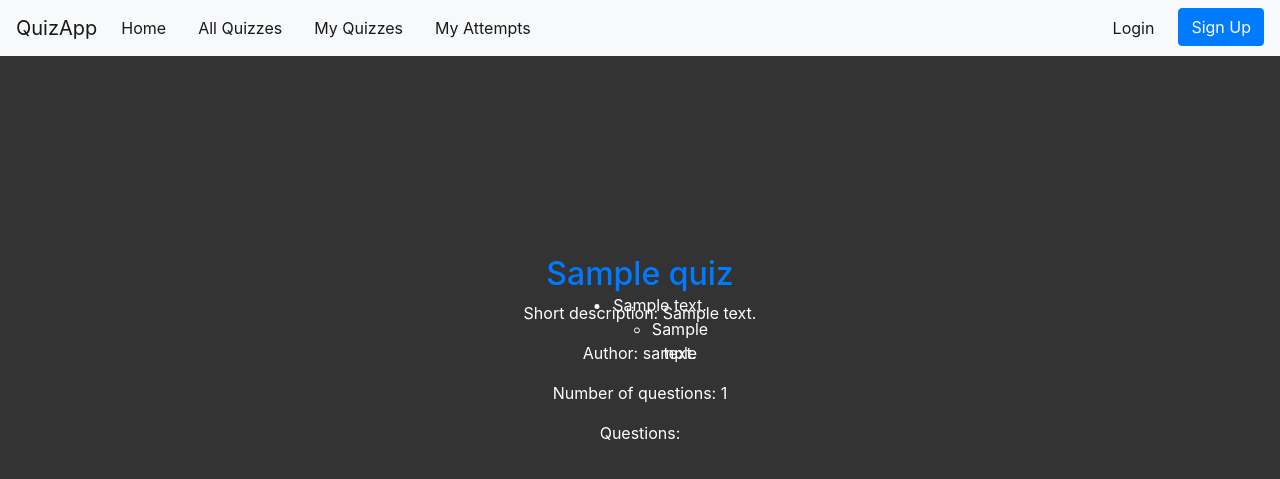
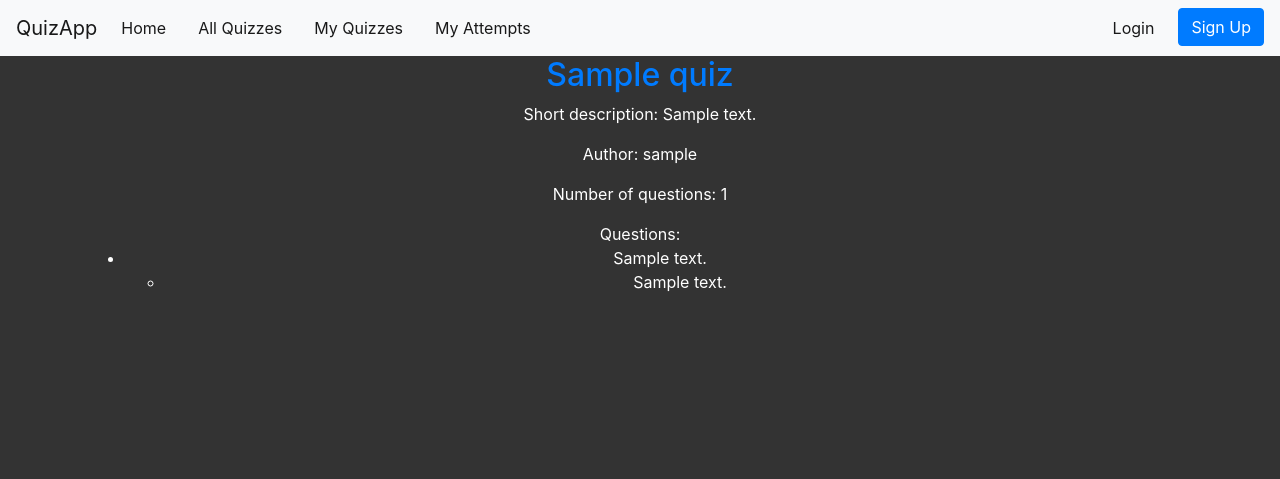
Before and after one commit to Camillus83/QuizApp, a Django app: page /quiz/00000000-0000-0000-0000-000000000001 in a window 1280 px wide. Shown: the top 479 px of the page. Run offline with Django 4.2, Linux system fonts and the light colour scheme; tables that the repository leaves empty hold one stand-in row (values such as "Sample post"); parts of the project's set-up code (start-up, migrations or seed data) failed here and were passed over.

Commit message:
fixing quiz detail css and homepage

```diff
--- a/static/css/base.css
+++ b/static/css/base.css
@@ -61,10 +61,7 @@ body {
 
 .quiz_questions,
 .quiz_detail {
-    left: 50%;
-    position: absolute;
-    top: 45%;
-    transform: translate(-50%, -55%);
+
     text-align: center;
     color: #fff
 }
--- a/templates/quiz/quiz_detail.html
+++ b/templates/quiz/quiz_detail.html
@@ -3,7 +3,6 @@
 {% block title %}{{quiz.title}} | QuizApp{% endblock title %}
 
 {% block content %}
-
 
 <div class="quiz_detail">
     <h2><a href="">{{ quiz.title }}</a></h2>
```
